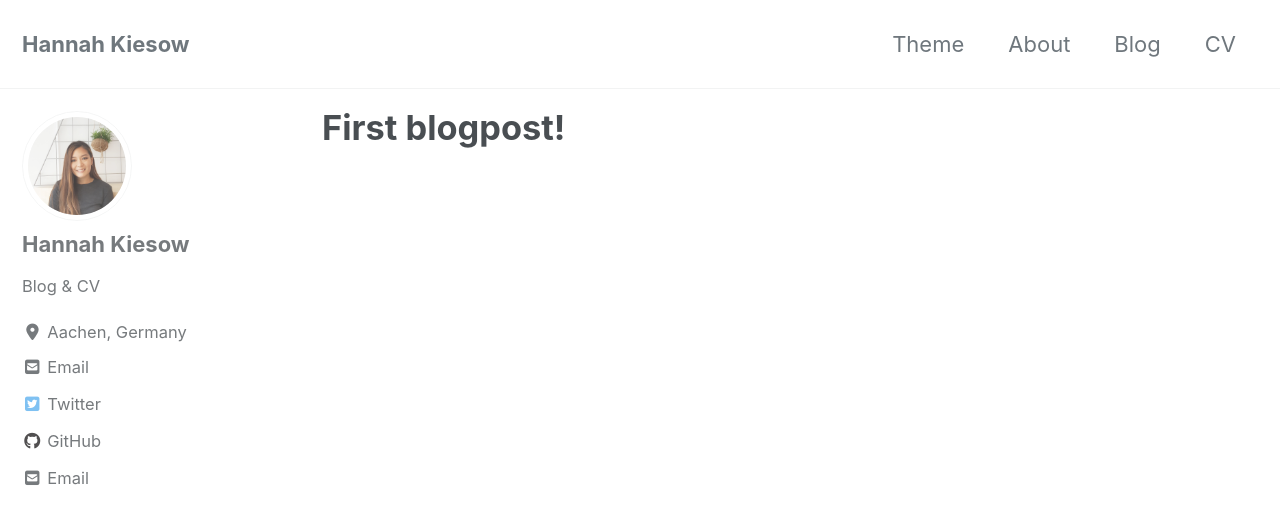
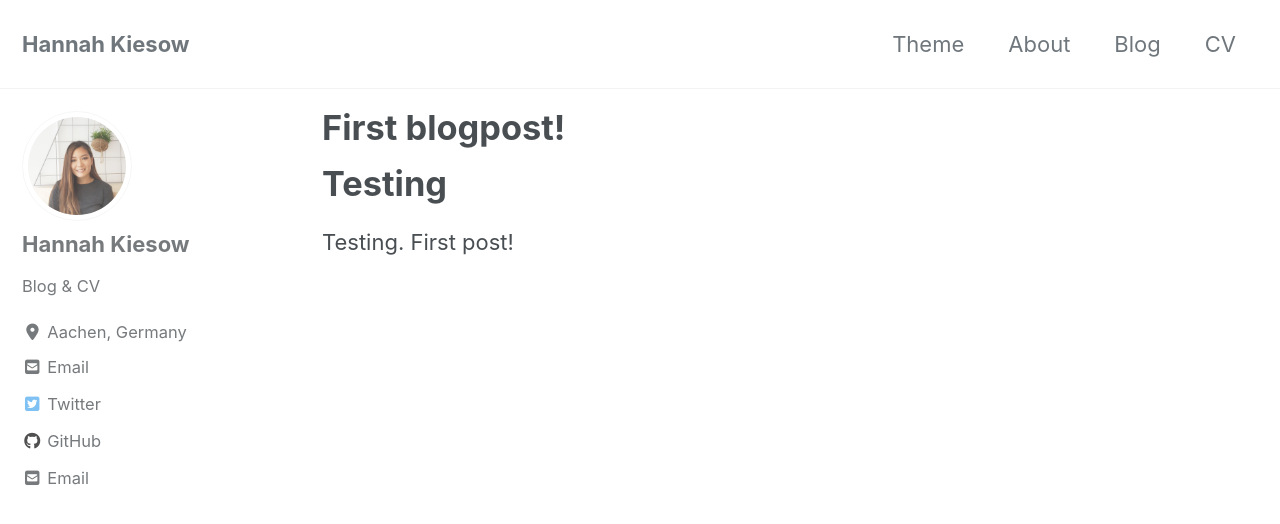
Before and after one commit to hannahkiesow/hannahkiesow.github.io, a Jekyll site: the page built from _posts/2020-04-04-publication.md, in a window 1280 px wide and 900 px high. Shown: the top 524 px of the window. Built offline with Jekyll 4.4.1, drawn with Linux system fonts in a browser that asks for light colours; cached includes are drawn as plain includes; nearby versions of some CDN libraries.

Commit message:
added blog post

```diff
--- a/_posts/2020-04-04-publication.md
+++ b/_posts/2020-04-04-publication.md
@@ -5,3 +5,8 @@ author_profile: true
 header:
     # image: "/images/NAME.jpg"
 ---
+
+
+# Testing
+
+Testing. First post!
```
